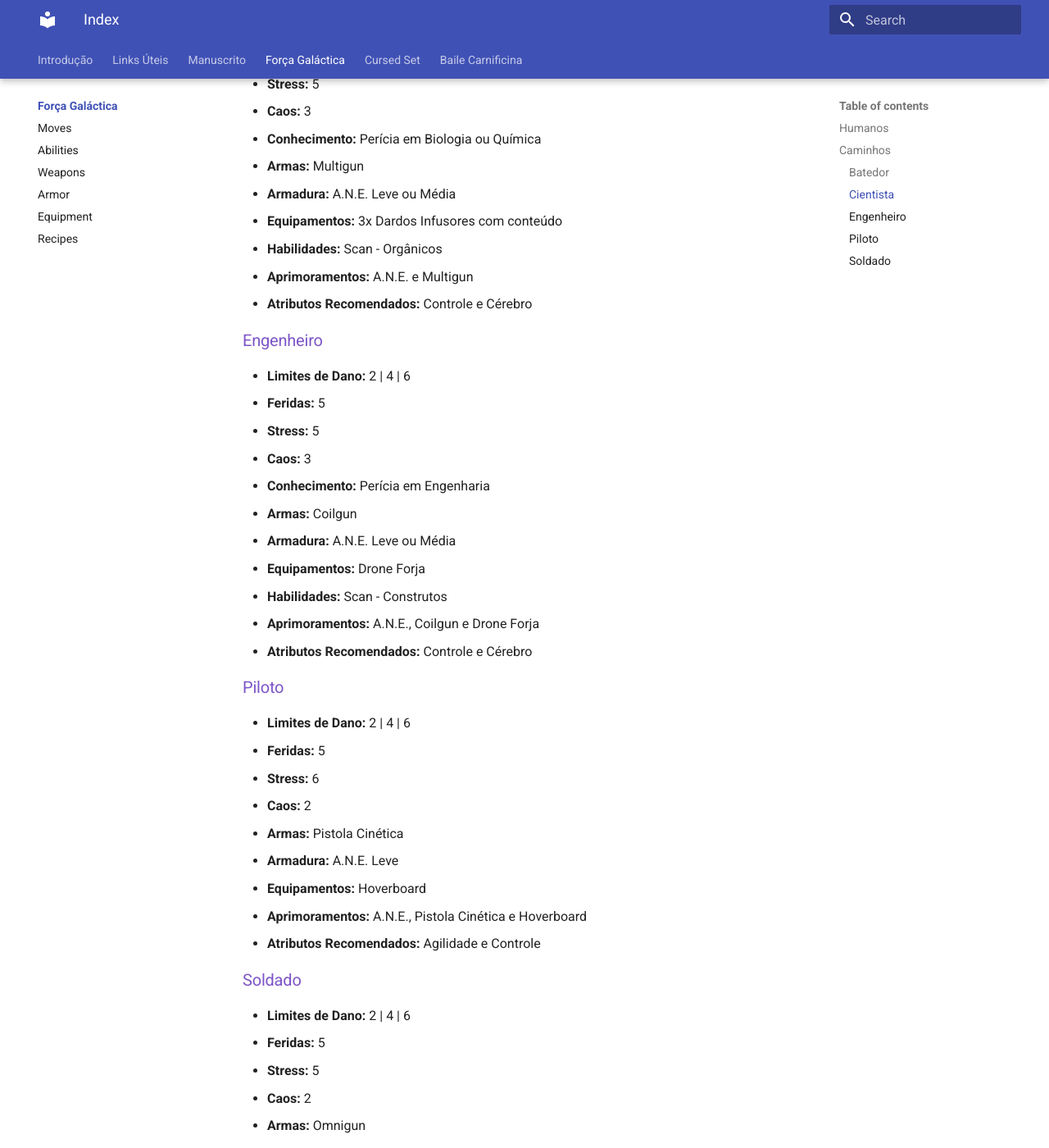
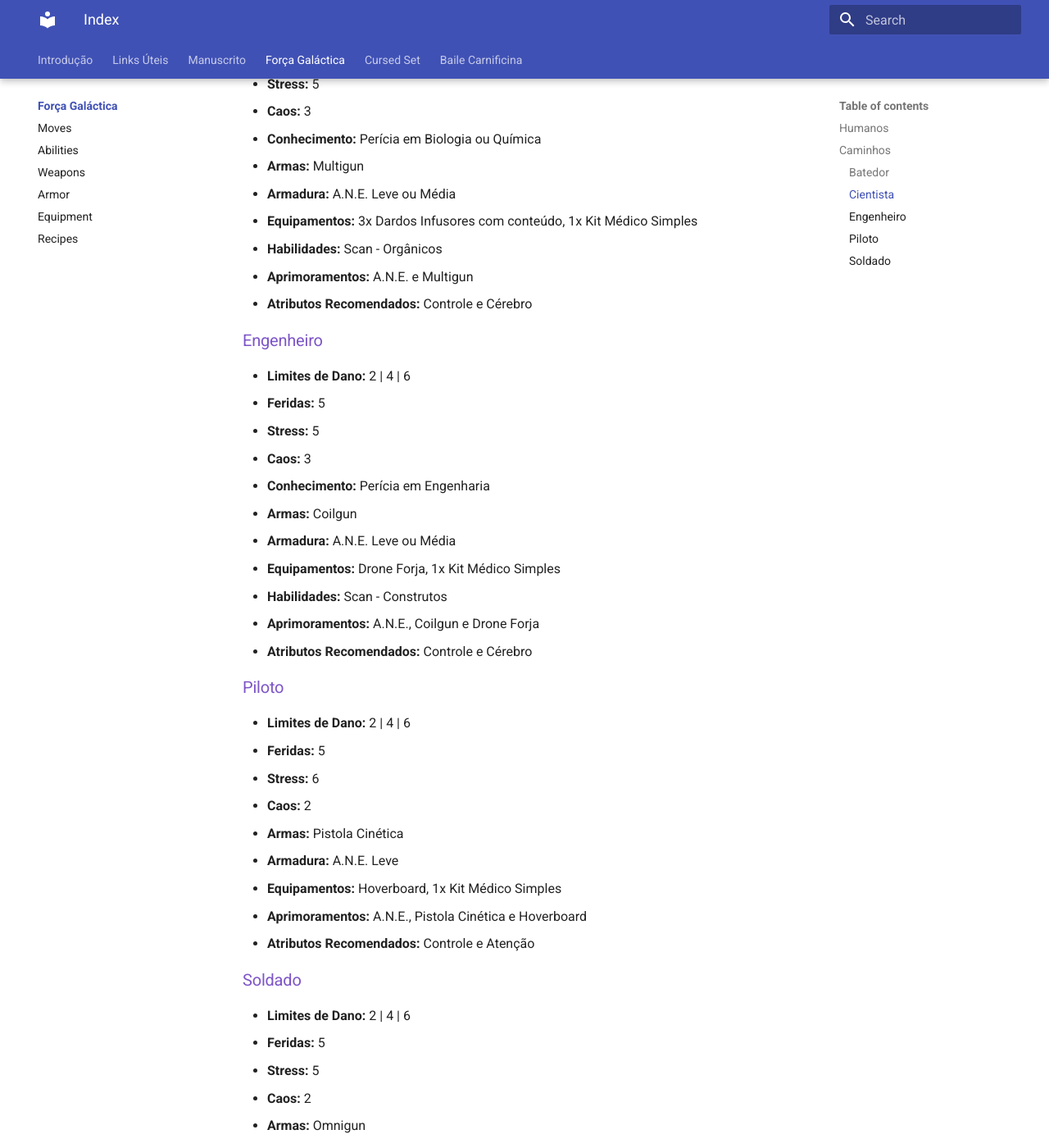
Before and after one commit to henriqueschorr/henriqueschorr.github.io, an MkDocs documentation site: the page built from docs/0_simplified/2_galactic_force/index.md, in a window 1280 px wide and 1400 px high, scrolled down 892 px. Shown: the whole window at 82% size. Built offline with MkDocs 1.6.1 and Material for MkDocs 9.7.7, drawn with Linux system fonts in a browser that asks for light colours; old or Windows-style settings are respelled for this version of MkDocs; some of the changed text lies outside the part shown.

Commit message:
minor adjustments

```diff
--- a/docs/0_simplified/2_galactic_force/index.md
+++ b/docs/0_simplified/2_galactic_force/index.md
@@ -14,7 +14,7 @@
 - **Caos:** 2
 - **Armas:** Arco-Caos, Lâmina Fragmento
 - **Armadura:** A.N.E. Leve
-- **Equipamentos:** 1x Armadilha
+- **Equipamentos:** 1x Armadilha, 1x Kit Médico Simples
 - **Habilidades:** Assassinato
 - **Aprimoramentos:** A.N.E., Arco-Caos e Lâmina Fragmento
 - **Atributos Recomendados:** Agilidade e Controle
@@ -28,7 +28,7 @@
 - **Conhecimento:** Perícia em Biologia ou Química
 - **Armas:** Multigun
 - **Armadura:** A.N.E. Leve ou Média
-- **Equipamentos:** 3x Dardos Infusores com conteúdo
+- **Equipamentos:** 3x Dardos Infusores com conteúdo, 1x Kit Médico Simples
 - **Habilidades:** Scan - Orgânicos
 - **Aprimoramentos:** A.N.E. e Multigun
 - **Atributos Recomendados:** Controle e Cérebro
@@ -42,7 +42,7 @@
 - **Conhecimento:** Perícia em Engenharia
 - **Armas:** Coilgun
 - **Armadura:** A.N.E. Leve ou Média
-- **Equipamentos:** Drone Forja
+- **Equipamentos:** Drone Forja, 1x Kit Médico Simples
 - **Habilidades:** Scan - Construtos
 - **Aprimoramentos:** A.N.E., Coilgun e Drone Forja
 - **Atributos Recomendados:** Controle e Cérebro
@@ -55,9 +55,9 @@
 - **Caos:** 2
 - **Armas:** Pistola Cinética
 - **Armadura:** A.N.E. Leve
-- **Equipamentos:** Hoverboard
+- **Equipamentos:** Hoverboard, 1x Kit Médico Simples
 - **Aprimoramentos:** A.N.E., Pistola Cinética e Hoverboard
-- **Atributos Recomendados:** Agilidade e Controle
+- **Atributos Recomendados:** Controle e Atenção
 
 ### Soldado
 
@@ -67,6 +67,6 @@
 - **Caos:** 2
 - **Armas:** Omnigun
 - **Armadura:** A.N.E. Leve ou Média
-- **Equipamentos:** 1x Granada
+- **Equipamentos:** 1x Granada, 1x Kit Médico Simples
 - **Aprimoramentos:** A.N.E. e Omnigun
 - **Atributos Recomendados:** Controle
```
Also changed, not shown: docs/0_simplified/2_galactic_force/equipment.md (+6 -2 lines), docs/0_simplified/2_galactic_force/recipes.md (+1 -1 lines).
